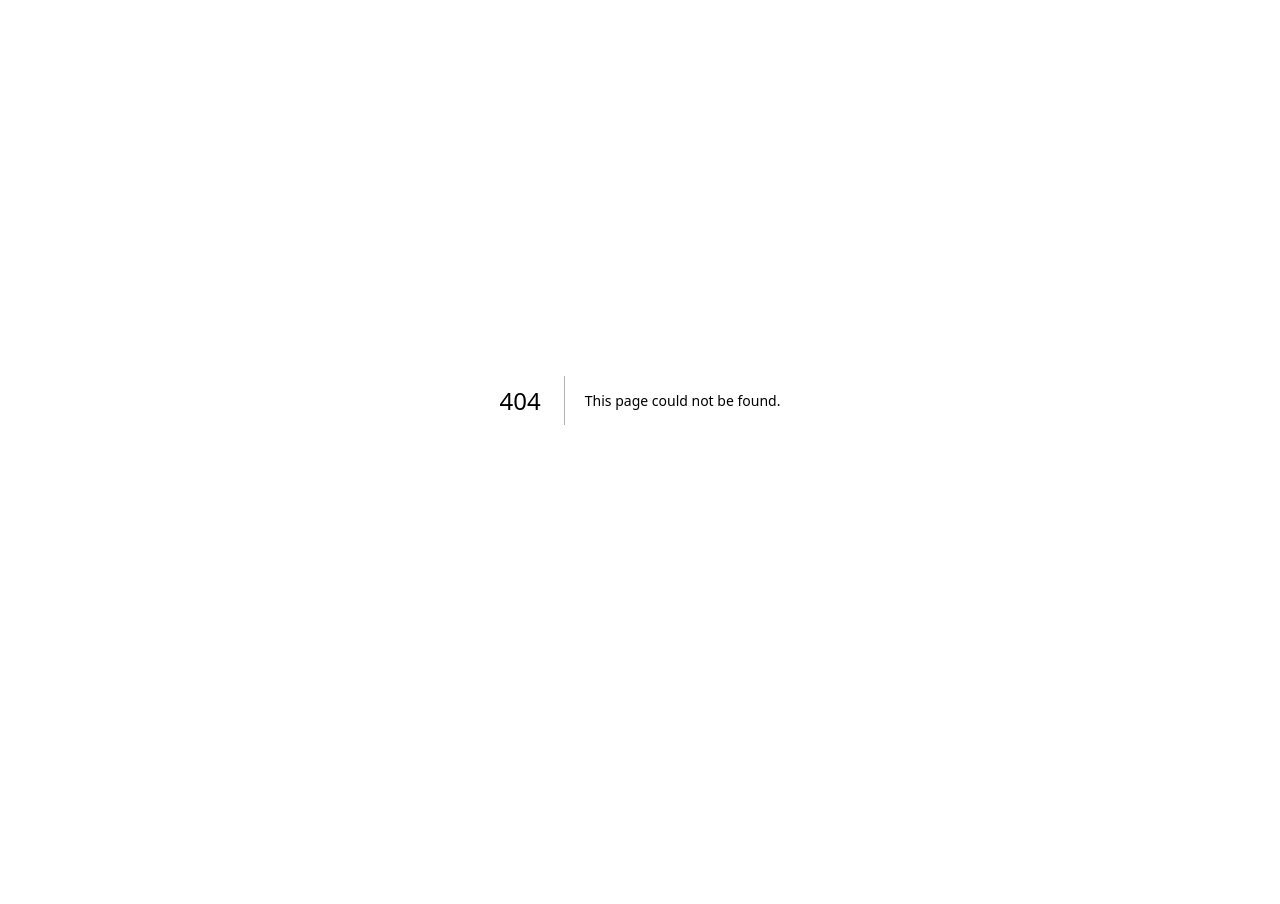
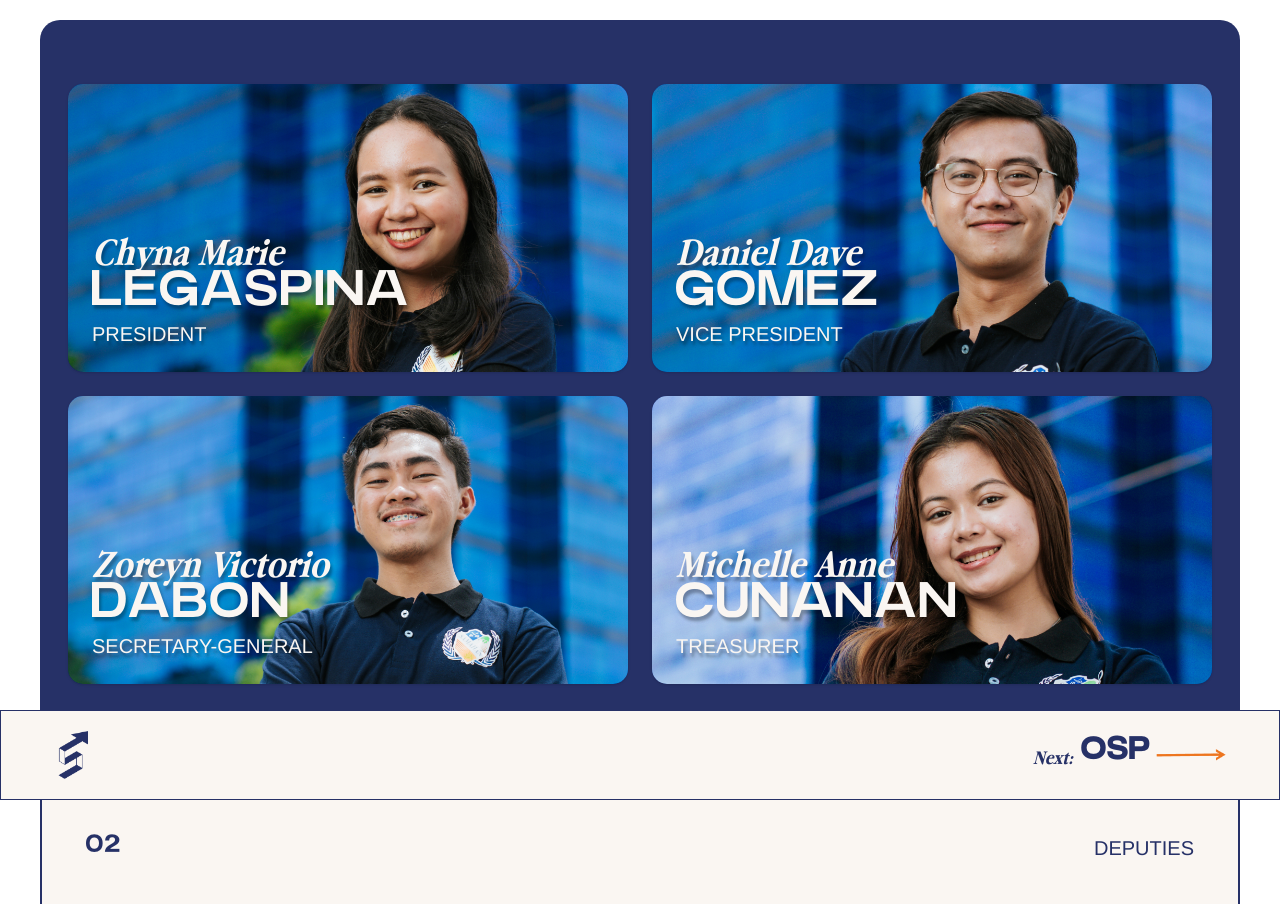
Before and after one commit to SAMAHAN-Systems-Development/samahan-at-the-get-go, a Next.js app: page /OfficesFloatingCard in a window 1280 px wide. Before the commit this address had no page. Shown: the top 904 px of the page. Before the commit the page ends 800 px from the top, so only its background shows below. Built offline with nearby package versions, Linux system fonts and the light colour scheme.

Commit message:
refactor(OfficesFloatingCard): added story, added preview page

```diff
--- /dev/null
+++ b/src/app/OfficesFloatingCard/page.tsx
@@ -0,0 +1,17 @@
+import React from 'react';
+
+import SCBClickableCardsSection from '@/components/SCB/SCBClickableCardsSection';
+import OfficesFloatingCard from '@/components/ui/Offices/OfficesFloatingCard';
+import OfficesDeputiesSection from '@/components/ui/OfficesDeputiesSection';
+
+const page = () => {
+  return (
+    <div>
+      <SCBClickableCardsSection />
+      <OfficesDeputiesSection office="OSP" />
+      <OfficesFloatingCard office="OVP" />
+    </div>
+  );
+};
+
+export default page;
```
Also changed, not shown: 1 other file (tests, documents, lock files or other folders).
